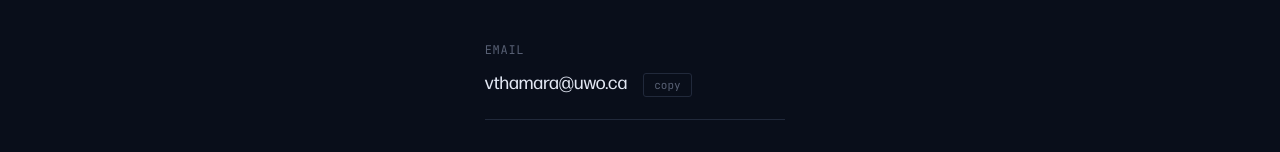
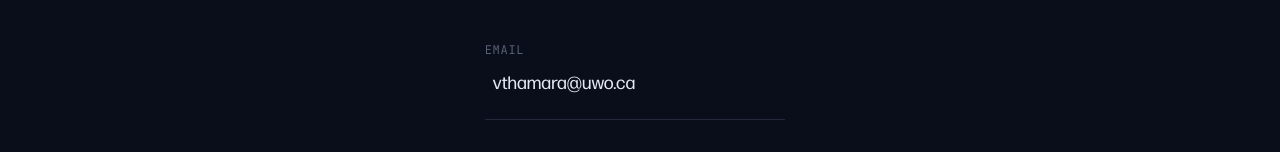
Before and after one commit to VishalT25/portfolio, a SvelteKit app: page /contact in a window 1280 px wide. Shown: the part 338-490 px from the top of the page. Built offline with nearby package versions, Linux system fonts and the light colour scheme.

Commit message:
Updated copy email button.

```diff
--- a/src/routes/contact/+page.svelte
+++ b/src/routes/contact/+page.svelte
@@ -27,12 +27,21 @@
 			<div class="contact-row">
 				<span class="label">email</span>
 				<div class="contact-value">
+					<button class="copy-btn" class:copied={emailCopied} onclick={copyEmail} aria-label="Copy email to clipboard">
+						{#if emailCopied}
+							<svg xmlns="http://www.w3.org/2000/svg" width="15" height="15" viewBox="0 0 24 24" fill="none" stroke="currentColor" stroke-width="2.5" stroke-linecap="round" stroke-linejoin="round" aria-hidden="true">
+								<path d="M20 6 9 17l-5-5"/>
+							</svg>
+						{:else}
+							<svg xmlns="http://www.w3.org/2000/svg" width="15" height="15" viewBox="0 0 24 24" fill="none" stroke="currentColor" stroke-width="2" stroke-linecap="round" stroke-linejoin="round" aria-hidden="true">
+								<rect x="9" y="2" width="6" height="4" rx="1"/>
+								<path d="M9 2H7a2 2 0 0 0-2 2v16a2 2 0 0 0 2 2h10a2 2 0 0 0 2-2V4a2 2 0 0 0-2-2h-2"/>
+							</svg>
+						{/if}
+					</button>
 					<a href="mailto:vthamara@uwo.ca" class="contact-link">
 						vthamara@uwo.ca
 					</a>
-					<button class="copy-btn" onclick={copyEmail}>
-						{emailCopied ? 'copied' : 'copy'}
-					</button>
 				</div>
 			</div>
 		</ScrollReveal>
@@ -122,7 +131,7 @@
 	.contact-value {
 		display: flex;
 		align-items: center;
-		gap: 1rem;
+		gap: 0.5rem;
 		margin-top: 0.5rem;
 	}
 
@@ -158,18 +167,34 @@
 	/* --- Copy button --- */
 
 	.copy-btn {
-		font-family: var(--font-mono);
-		font-size: 0.6875rem;
+		display: inline-flex;
+		align-items: center;
+		justify-content: center;
+		flex-shrink: 0;
+		width: 0;
+		height: 1.25rem;
+		opacity: 0;
+		overflow: hidden;
 		color: var(--txt-3);
-		padding: 0.25rem 0.625rem;
-		border: 1px solid var(--bg-3);
-		border-radius: 3px;
-		transition: color 0.2s var(--ease), border-color 0.2s var(--ease);
+		background: none;
+		border: none;
+		padding: 0;
+		cursor: pointer;
+		transition: width 0.25s var(--ease), opacity 0.25s var(--ease), color 0.2s var(--ease);
+	}
+
+	.contact-value:hover .copy-btn,
+	.copy-btn.copied {
+		width: 1.25rem;
+		opacity: 1;
 	}
 
 	.copy-btn:hover {
 		color: var(--txt-0);
-		border-color: var(--txt-3);
+	}
+
+	.copy-btn.copied {
+		color: #4ade80;
 	}
 
 	@media (max-width: 700px) {
```
